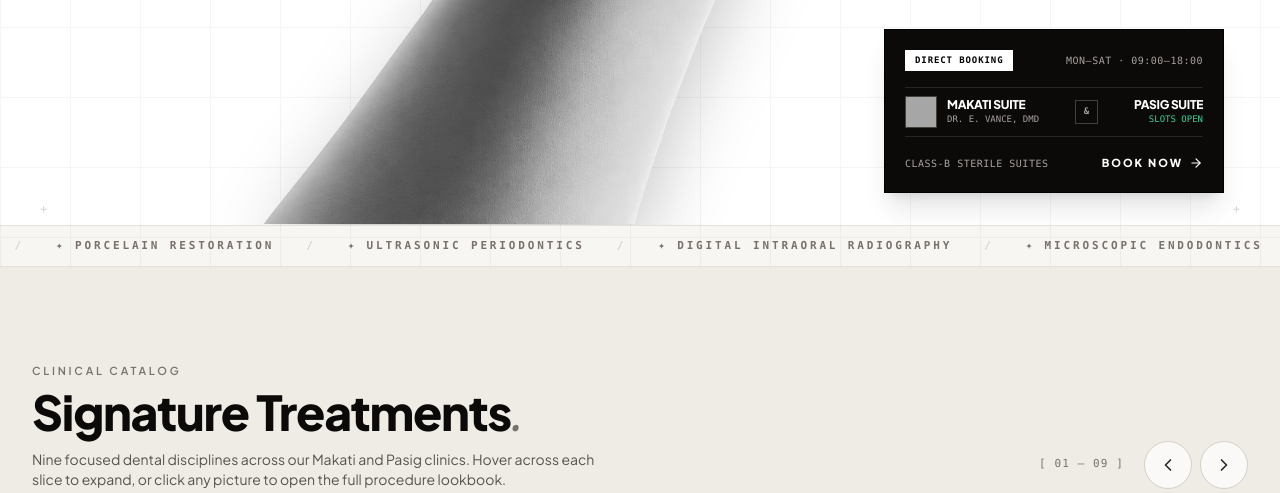
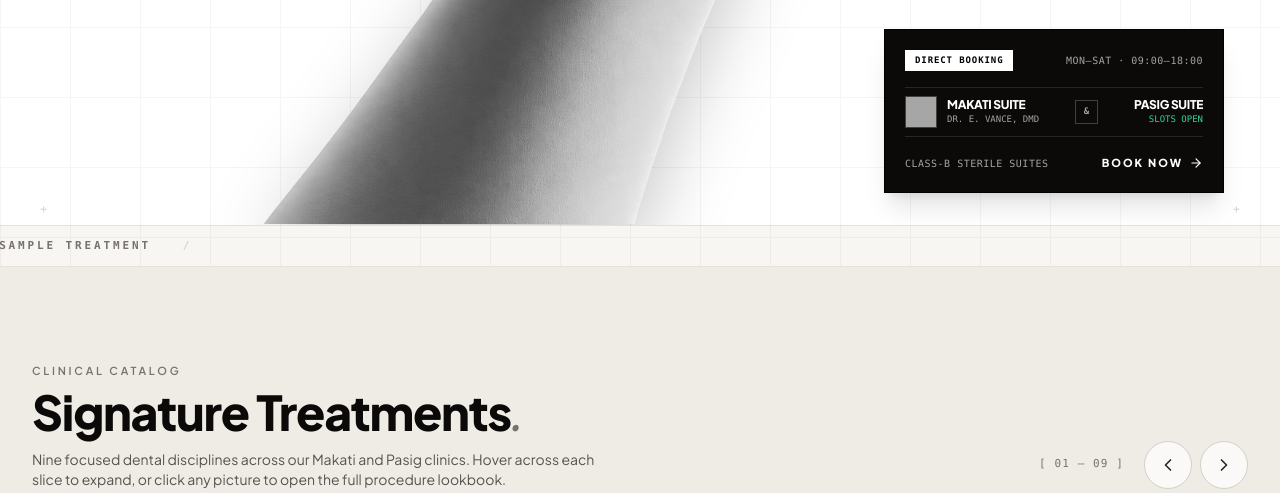
Before and after one commit to haaalery/sdc-dental-clinic, a PHP site: page / in a window 1280 px wide. Shown: the part 533-1026 px from the top of the page. Run offline with PHP 8.4, Linux system fonts and the light colour scheme; tables that the repository leaves empty hold one stand-in row (values such as "Sample post"); some libraries are stand-ins or nearby versions; some web fonts are replaced; grey boxes are pictures that could not be loaded.

Commit message:
Populate hero marquee ribbon dynamically with all clinic services

```diff
--- a/views/portal/landing.php
+++ b/views/portal/landing.php
@@ -296,43 +296,17 @@ $currentUser = Session::user();
 
         </div>
 
-        <!-- 3. Infinite Scope of Practice Editorial Marquee Ribbon (Inside Hero at Bottom, Zero Round Borders) -->
+        <!-- 3. Infinite Scope of Practice Editorial Marquee Ribbon (All Clinic Services, Inside Hero at Bottom, Zero Round Borders) -->
         <div
             class="w-full border-t border-[#E5E1D8] bg-[#F7F6F2] py-3 overflow-hidden select-none rounded-none flex-shrink-0">
             <div
                 class="ticker-track flex items-center space-x-8 whitespace-nowrap font-mono text-[11px] font-bold tracking-[0.26em] uppercase text-stone-500">
-                <span>✦ COSMETIC LASER WHITENING</span>
-                <span class="text-stone-300">/</span>
-                <span>✦ PORCELAIN RESTORATION</span>
-                <span class="text-stone-300">/</span>
-                <span>✦ ULTRASONIC PERIODONTICS</span>
-                <span class="text-stone-300">/</span>
-                <span>✦ DIGITAL INTRAORAL RADIOGRAPHY</span>
-                <span class="text-stone-300">/</span>
-                <span>✦ MICROSCOPIC ENDODONTICS</span>
-                <span class="text-stone-300">/</span>
-                <span>✦ INVISIBLE ORTHODONTIC ALIGNMENT</span>
-                <span class="text-stone-300">/</span>
-                <span>✦ CLASS-B VACUUM STERILIZATION</span>
-                <span class="text-stone-300">/</span>
-                <span>✦ ITEMIZED POS FEE TRANSPARENCY</span>
-                <span class="text-stone-300">/</span>
-                <span>✦ COSMETIC LASER WHITENING</span>
-                <span class="text-stone-300">/</span>
-                <span>✦ PORCELAIN RESTORATION</span>
-                <span class="text-stone-300">/</span>
-                <span>✦ ULTRASONIC PERIODONTICS</span>
-                <span class="text-stone-300">/</span>
-                <span>✦ DIGITAL INTRAORAL RADIOGRAPHY</span>
-                <span class="text-stone-300">/</span>
-                <span>✦ MICROSCOPIC ENDODONTICS</span>
-                <span class="text-stone-300">/</span>
-                <span>✦ INVISIBLE ORTHODONTIC ALIGNMENT</span>
-                <span class="text-stone-300">/</span>
-                <span>✦ CLASS-B VACUUM STERILIZATION</span>
-                <span class="text-stone-300">/</span>
-                <span>✦ ITEMIZED POS FEE TRANSPARENCY</span>
-                <span class="text-stone-300">/</span>
+                <?php for ($loop = 0; $loop < 2; $loop++): ?>
+                    <?php foreach ($treatments as $t): ?>
+                        <span>✦ <?= htmlspecialchars($t['treatment_name']) ?></span>
+                        <span class="text-stone-300">/</span>
+                    <?php endforeach; ?>
+                <?php endfor; ?>
             </div>
         </div>
 
```
